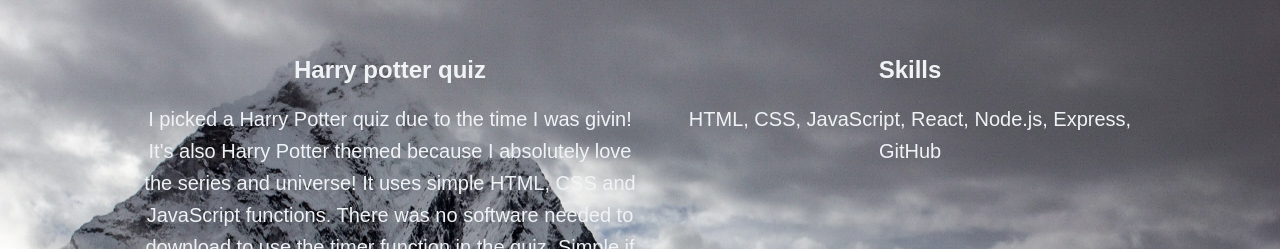
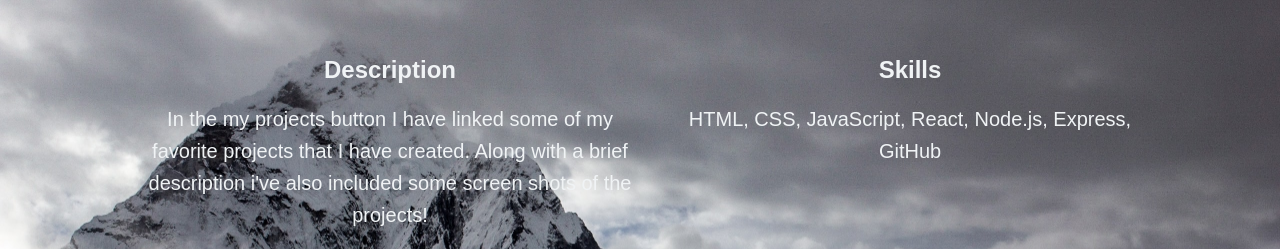
Before and after one commit to SamnContreras/SamnContreras.github.io, a plain HTML site: page index.html in a window 1280 px wide. Shown: the part 703-952 px from the top of the page. Drawn offline with Linux system fonts and the light colour scheme; a web font is replaced by a local one.

Commit message:
touch ups

```diff
--- a/index.html
+++ b/index.html
@@ -40,10 +40,9 @@
         <h2 class="sectioin--title sectioin--title--projects">Projects and Skills</h2>
         <div class="projects">
             <div class="project">
-                <h3>Harry potter quiz</h3>
-                <p>I picked a Harry Potter quiz due to the time I was givin! It's also Harry Potter themed because I absolutely love the series and universe!
-                    It uses simple HTML, CSS and JavaScript functions. There was no software needed to download to use the timer function in the quiz.
-                    Simple if statements were used for functionality in JavaScript.
+                <h3>Description</h3>
+                <p> In the my projects button I have linked some of my favorite projects that I have created.
+                    Along with a brief description i've also included some screen shots of the projects!
                 </p>
             </div>
 
```
Also changed, not shown: portfolio.html (+5 -5 lines), styles.css (line endings or trailing spaces).
